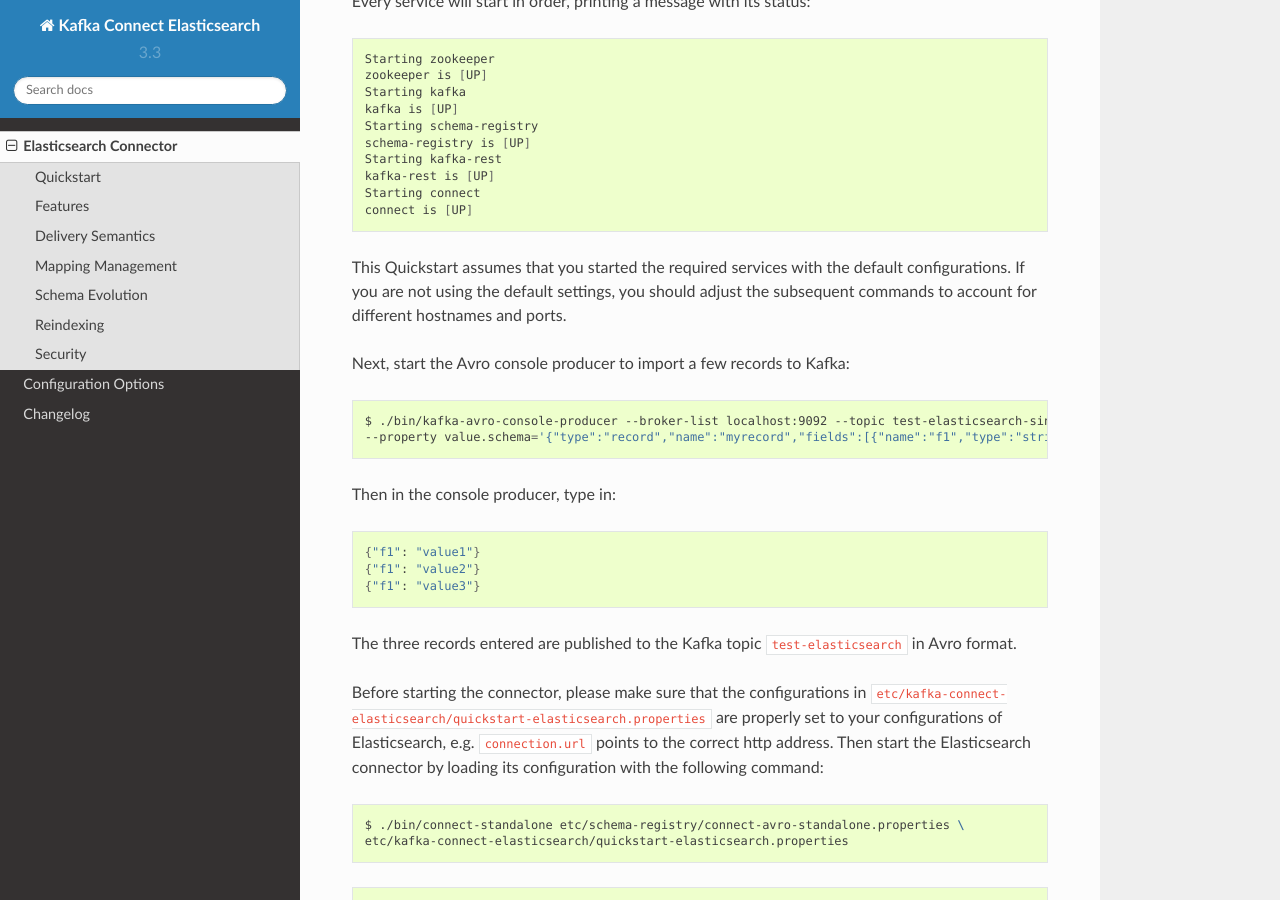
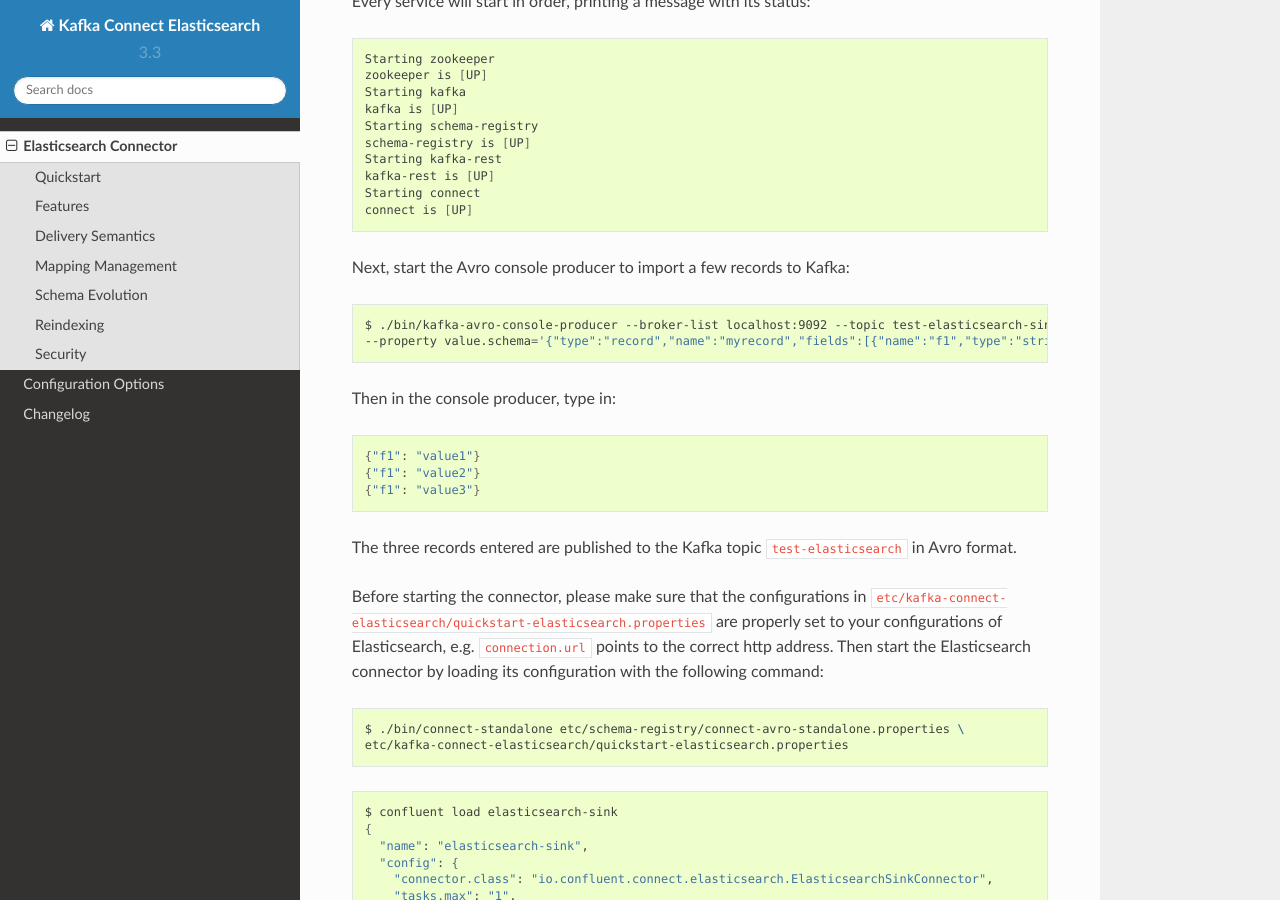
Before and after one commit to confluentinc/kafka-connect-elasticsearch, a Sphinx documentation site: the page built from docs/elasticsearch_connector.rst, in a window 1280 px wide and 900 px high, scrolled down 973 px. Built offline with Sphinx 7.4.7 and the Read the Docs theme 2.0.0, drawn with Linux system fonts in a browser that asks for light colours.

Commit message:
Remove mention about default confs.

```diff
--- a/docs/elasticsearch_connector.rst
+++ b/docs/elasticsearch_connector.rst
@@ -51,10 +51,6 @@
     kafka-rest is [UP]
     Starting connect
     connect is [UP]
-
-This Quickstart assumes that you started the required services with the default configurations.
-If you are not using the default settings, you should adjust the subsequent commands to account for
-different hostnames and ports.
 
 Next, start the Avro console producer to import a few records to Kafka:
 
```
